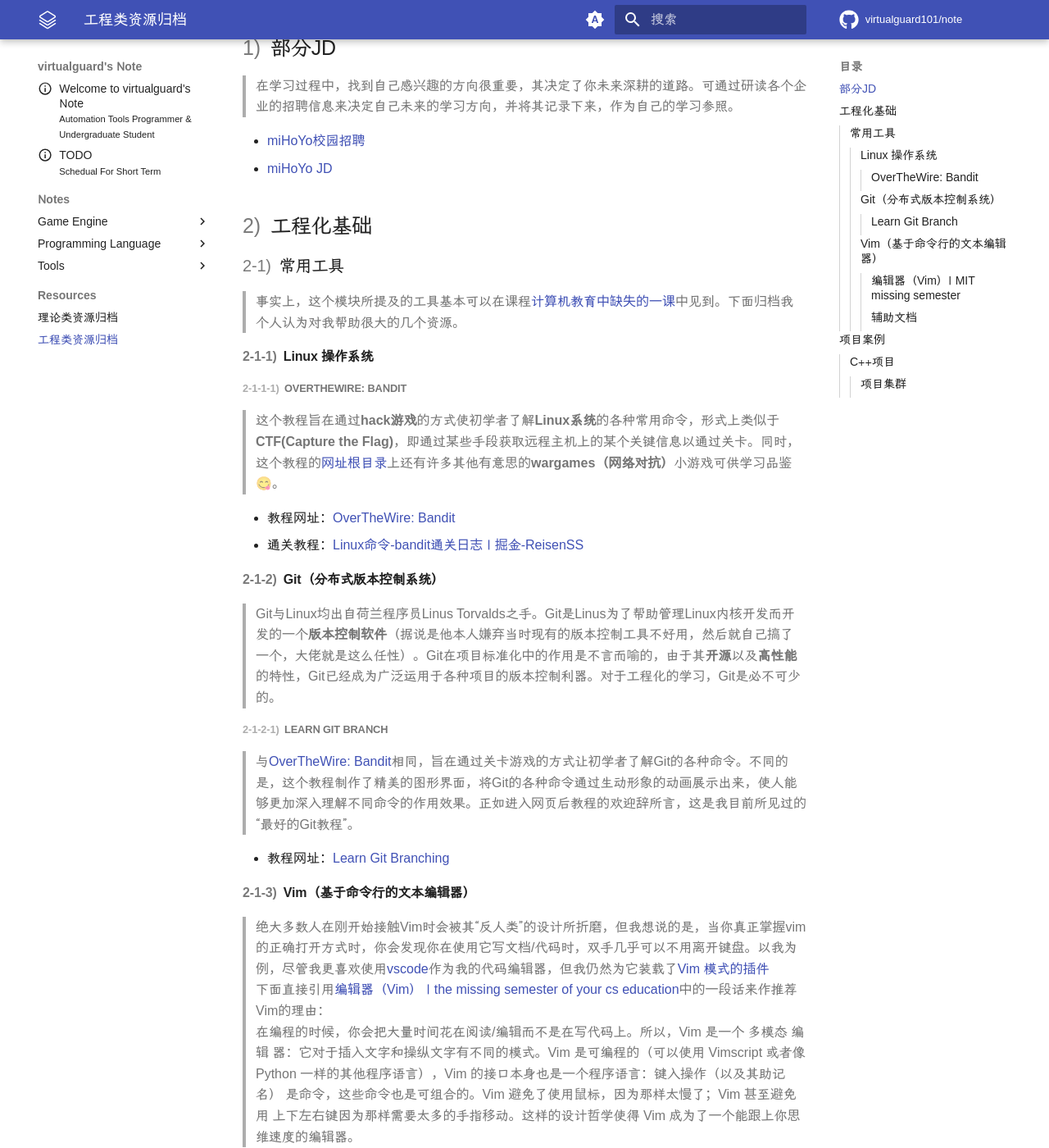
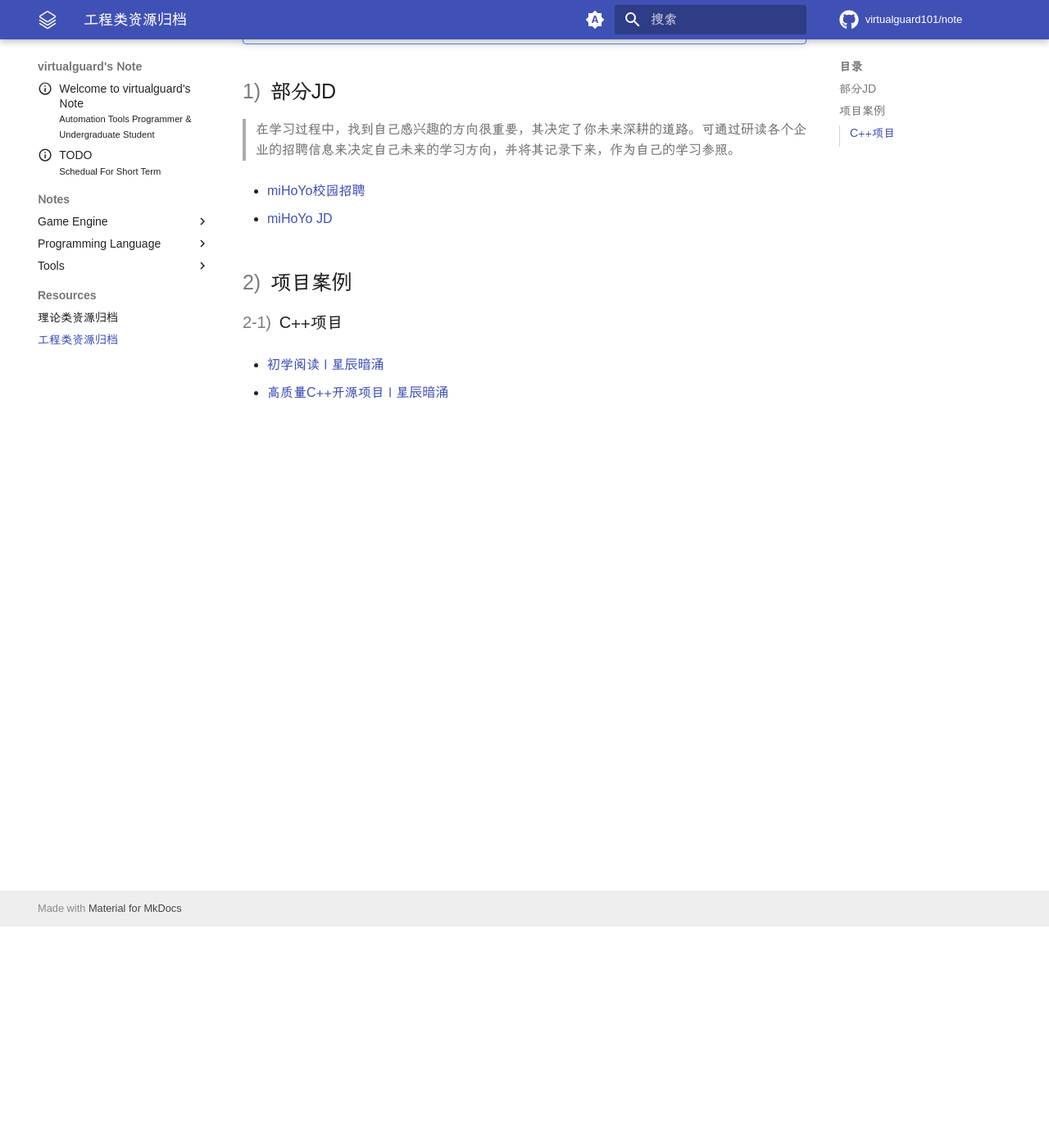
Before and after one commit to virtualguard101/note, an MkDocs documentation site: the page built from docs/resources/engineered.md, in a window 1280 px wide and 1400 px high, scrolled down 270 px. Shown: the whole window at 82% size. Built offline with MkDocs 1.6.1 and Material for MkDocs 9.7.7, drawn with Linux system fonts in a browser that asks for light colours; some web fonts are replaced; comment, search, counter and statistics services are not loaded; some of the changed text lies outside the part shown.

Commit message:
update resources

```diff
--- a/docs/notes/tools/linux/misc.md
+++ b/docs/notes/tools/linux/misc.md
@@ -3,3 +3,22 @@
 ## 参考手册
 
 - [Linux命令大全](https://www.linuxcool.com/)
+
+## 部分教程
+
+### MIT-Missing-Semester
+>对于Linux的基础使用，Missing-Semester给出了详尽的指导，如shell、vim（文本编辑器）等。其中也不乏网络中的拓展阅读资源。
+
+- 课程网址/教程：[The Missing Semester of Your CS Education](https://missing.csail.mit.edu/)
+
+- 课程中文网址/教程：[计算机教育中缺失的一课](https://missing-semester-cn.github.io/)
+
+- csdiy课程信息页：[MIT-Missing-Semester | csdiy](https://csdiy.wiki/%E7%BC%96%E7%A8%8B%E5%85%A5%E9%97%A8/MIT-Missing-Semester/)
+
+### OverTheWire: Bandit
+
+>这个教程旨在通过**hack游戏**的方式使初学者了解**Linux系统**的各种常用命令，形式上类似于**CTF(Capture the Flag)**，即通过某些手段获取远程主机上的某个关键信息以通过关卡。同时，这个教程的[网址根目录](https://overthewire.org/)上还有许多其他有意思的**wargames（网络对抗）**小游戏可供学习品鉴😋。
+
+- 教程网址：[OverTheWire: Bandit](https://overthewire.org/wargames/bandit/)
+
+- 通关教程：[Linux命令-bandit通关日志 | 掘金-ReisenSS](https://juejin.cn/post/7234467007717982268)
--- a/docs/resources/engineered.md
+++ b/docs/resources/engineered.md
@@ -1,73 +1,23 @@
 ---
 title: 工程类资源归档
-keywords:
-  - 工程化
-  - 标准化
-math: true
-mermaid: false
-categories:
-  - 资源归档
-tags:
-  - resources
-abbrlink: 48185
 date: 2025-04-13 09:07:13
-lastmod: 2025-04-18 09:07:13
 ---
 
-
-*计算机工程类资源汇总归档，收录实用项目构建、项目标准化、工程化工具使用等计算机工程化相关资料*
+!!! note
+    计算机工程类资源汇总归档，收录实用项目构建、项目标准化、工程化工具使用等计算机工程化相关资料，时间关系只汇总相对集中的**资源集群**
 
 ## 部分JD
 
 >在学习过程中，找到自己感兴趣的方向很重要，其决定了你未来深耕的道路。可通过研读各个企业的招聘信息来决定自己未来的学习方向，并将其记录下来，作为自己的学习参照。
 
 - [miHoYo校园招聘](https://jobs.mihoyo.com/?channelToken=xzad4a23ad-7daa4c92b60e-abb13ba588ce#/campus/position?competencyTypes%5B0%5D=1)
+
 - [miHoYo JD](https://researching.virtualguard101.xyz/miHoYo-JD/)
-
-## 工程化基础
-
-### 常用工具
->事实上，这个模块所提及的工具基本可以在课程[计算机教育中缺失的一课](https://missing-semester-cn.github.io/)中见到。下面归档我个人认为对我帮助很大的几个资源。
-
-#### Linux 操作系统
-
-##### OverTheWire: Bandit
->这个教程旨在通过**hack游戏**的方式使初学者了解**Linux系统**的各种常用命令，形式上类似于**CTF(Capture the Flag)**，即通过某些手段获取远程主机上的某个关键信息以通过关卡。同时，这个教程的[网址根目录](https://overthewire.org/)上还有许多其他有意思的**wargames（网络对抗）**小游戏可供学习品鉴😋。
-
-- 教程网址：[OverTheWire: Bandit](https://overthewire.org/wargames/bandit/)
-- 通关教程：[Linux命令-bandit通关日志 | 掘金-ReisenSS](https://juejin.cn/post/7234467007717982268)
-
-#### Git（分布式版本控制系统）
->Git与Linux均出自荷兰程序员Linus Torvalds之手。Git是Linus为了帮助管理Linux内核开发而开发的一个**版本控制软件**（据说是他本人嫌弃当时现有的版本控制工具不好用，然后就自己搞了一个，大佬就是这么任性）。Git在项目标准化中的作用是不言而喻的，由于其**开源**以及**高性能**的特性，Git已经成为广泛运用于各种项目的版本控制利器。对于工程化的学习，Git是必不可少的。
-
-##### Learn Git Branch
->与[OverTheWire: Bandit](https://overthewire.org/wargames/bandit/)相同，旨在通过关卡游戏的方式让初学者了解Git的各种命令。不同的是，这个教程制作了精美的图形界面，将Git的各种命令通过生动形象的动画展示出来，使人能够更加深入理解不同命令的作用效果。正如进入网页后教程的欢迎辞所言，这是我目前所见过的“最好的Git教程”。
-
-- 教程网址：[Learn Git Branching](https://learngitbranching.js.org/)
-
-#### Vim（基于命令行的文本编辑器）
->绝大多数人在刚开始接触Vim时会被其“反人类”的设计所折磨，但我想说的是，当你真正掌握vim的正确打开方式时，你会发现你在使用它写文档/代码时，双手几乎可以不用离开键盘。以我为例，尽管我更喜欢使用[vscode](https://code.visualstudio.com/)作为我的代码编辑器，但我仍然为它装载了[Vim 模式的插件](https://github.com/VSCodeVim/Vim)
->下面直接引用[编辑器（Vim） | the missing semester of your cs education](https://missing-semester-cn.github.io/2020/editors/)中的一段话来作推荐Vim的理由：
->在编程的时候，你会把大量时间花在阅读/编辑而不是在写代码上。所以，Vim 是一个 多模态 编辑 器：它对于插入文字和操纵文字有不同的模式。Vim 是可编程的（可以使用 Vimscript 或者像 Python 一样的其他程序语言），Vim 的接口本身也是一个程序语言：键入操作（以及其助记名） 是命令，这些命令也是可组合的。Vim 避免了使用鼠标，因为那样太慢了；Vim 甚至避免用 上下左右键因为那样需要太多的手指移动。这样的设计哲学使得 Vim 成为了一个能跟上你思维速度的编辑器。
-
-##### 编辑器（Vim）| MIT missing semester
->你说的对，但它确实讲解的挺全面的，从基本操作到自定义扩展，再到进阶操作，应有尽有。
-
-- 教程网址：[编辑器（Vim） | the missing semester of your cs education](https://missing-semester-cn.github.io/2020/editors/)
-
-##### 辅助文档
->这时**文档型教程**的作用就体现出来了。使用得当，它也能单方面提高学习效率，而不是拉低学习效果。
->~~为了提高效率，对它使用文档型教程吧！~~
-
-- 文档网址：[Linux vi/vim | 菜鸟教程](https://www.runoob.com/linux/linux-vim.html)
-
 
 ## 项目案例
 
 ### C++项目
 
-#### 项目集群
-
 - [初学阅读 | 星辰暗涌](https://www.zhihu.com/question/20138166/answer/49707025957?share_code=ib7hm5OZ97r8&utm_psn=1902778157527990437)
 
 - [高质量C++开源项目 | 星辰暗涌](https://www.zhihu.com/question/26833780/answer/54998764795)
```
Also changed, not shown: docs/resources/academic.md (+5 -12 lines).
